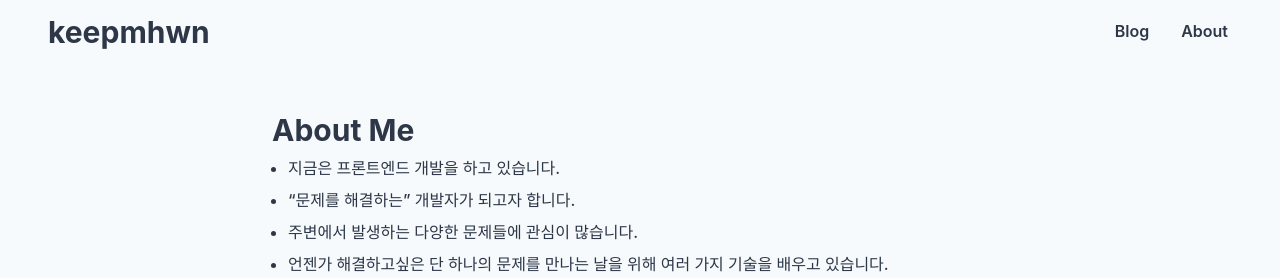
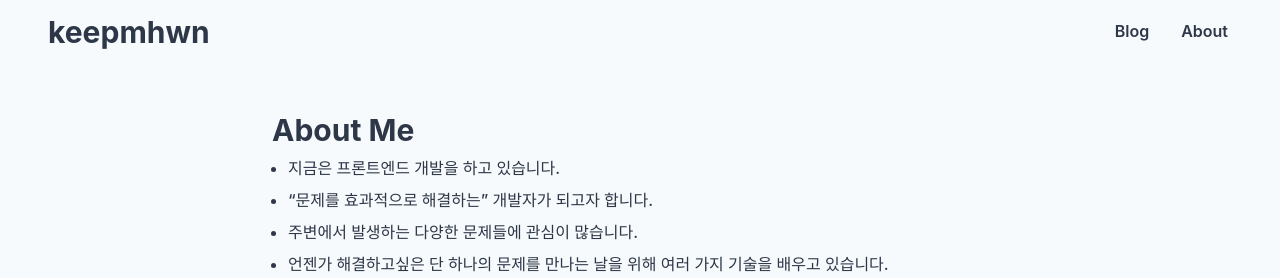
Before and after one commit to keepmhwn/keepmhwn.blog, a Next.js app: page /about in a window 1280 px wide. Shown: the top 278 px of the page. Built offline with nearby package versions, Linux system fonts and the light colour scheme; no server answers.

Commit message:
fix: update description & introduce

```diff
--- a/src/app/layout.tsx
+++ b/src/app/layout.tsx
@@ -10,12 +10,12 @@ const domain = process.env.NEXT_PUBLIC_DOMAIN;
 
 export const metadata: Metadata = {
   title: "keepmhwn",
-  description: "My Personal Homepage",
+  description: "문제를 효과적으로 해결하는 개발자가 되고자 합니다.",
   openGraph: {
     type: "website",
     locale: "ko-KR",
     siteName: "Keepmhwn",
-    description: "문제를 해결하는 개발자가 되고자 합니다.",
+    description: "문제를 효과적으로 해결하는 개발자가 되고자 합니다.",
     images: {
       url: `${domain}/images/blog-thumbnail.png`,
       alt: "Keepmhwn Blog",
--- a/src/data/about/index.ts
+++ b/src/data/about/index.ts
@@ -3,7 +3,7 @@ import type { MyInfo } from "@/types/about";
 export const MY_DATA: MyInfo = {
   introduce: [
     "지금은 프론트엔드 개발을 하고 있습니다.",
-    "“문제를 해결하는” 개발자가 되고자 합니다.",
+    "“문제를 효과적으로 해결하는” 개발자가 되고자 합니다.",
     "주변에서 발생하는 다양한 문제들에 관심이 많습니다.",
     "언젠가 해결하고싶은 단 하나의 문제를 만나는 날을 위해 여러 가지 기술을 배우고 있습니다.",
   ],
```
